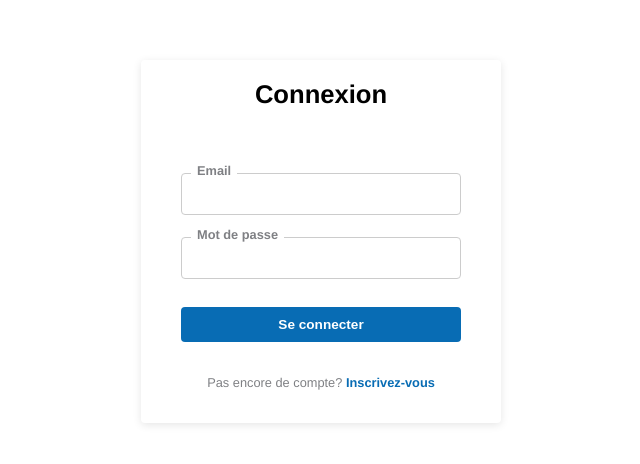
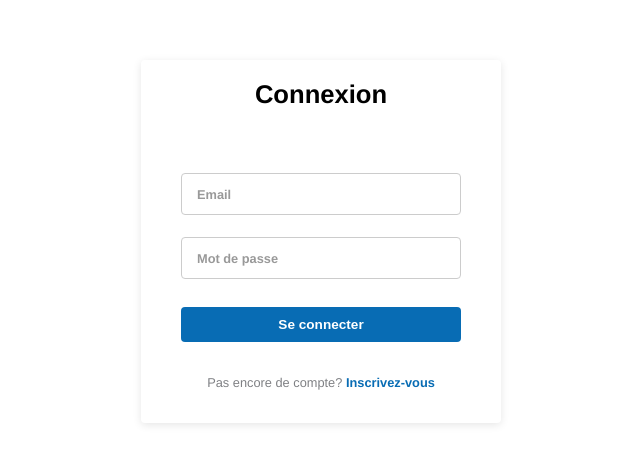
Before and after one commit to KingAbrams/Household_Management, a React (Vite) app: page /Login in a window 1280 px wide. Shown: the top 464 px of the page, without its empty margins (319-959 px from the left). Built offline with nearby package versions, Linux system fonts and the light colour scheme.

Commit message:
update form style

```diff
--- a/src/components/login/LoginForm.tsx
+++ b/src/components/login/LoginForm.tsx
@@ -75,16 +75,22 @@ const LoginForm = () => {
 
       <form className="form">
         <div className="form-group">
+          <input
+            type="email"
+            placeholder="Email"
+            value={email}
+            onChange={handleEmailChange}
+          />
           <label>Email</label>
-          <input type="email" value={email} onChange={handleEmailChange} />
         </div>
         <div className="form-group">
-          <label>Mot de passe</label>
           <input
             type="password"
+            placeholder="Mot de passe"
             value={password}
             onChange={handlePasswordChange}
           />
+          <label>Mot de passe</label>
         </div>
         <button
           className="login-button"
--- a/src/components/login/loginForm.css
+++ b/src/components/login/loginForm.css
@@ -59,13 +59,16 @@
   font-size: var(--text-label);
   font-weight: 600;
   margin-bottom: 8px;
-  top: -12px;
+  top: 12px;
   left: 10px;
+  color: #999;
   background-color: white;
   padding-left: 6px;
   padding-right: 6px;
   padding-top: 2px;
   padding-bottom: 2px;
+  pointer-events: none;
+  transition: 0.2s ease all;
 }
 
 .form-group input {
@@ -91,8 +94,22 @@
   box-shadow: 0 0 0 0.5px var(--color-primary);
 }
 
-.form-group input::placeholder {
-  color: var(--color-grey);
+.form-group input:focus ~ label,
+.register-form-group input:focus ~ label,
+.form-group input:not(:placeholder-shown) ~ label,
+.register-form-group input:not(:placeholder-shown) ~ label {
+  top: -10px;
+  font-size: 0.7rem;
+}
+
+.form-group input:focus ~ label,
+.register-form-group input:focus ~ label {
+  color: var(--color-primary);
+}
+
+.form-group input::placeholder,
+.register-form-group input::placeholder {
+  color: transparent;
 }
 
 .form-group input[type='password'],
--- a/src/components/register/RegisterForm.tsx
+++ b/src/components/register/RegisterForm.tsx
@@ -123,53 +123,58 @@ const RegisterForm = () => {
       <form className="register-form">
         <div className="register-form-group-fullname">
           <div className="register-form-group it1">
-            <label>Nom</label>
             <input
               type="text"
+              placeholder="Nom"
               className={errorInput.lastname ? 'input-error' : ''}
               value={lastname}
               onChange={handleLastnameChange}
             />
+            <label>Nom</label>
           </div>
           <div className="register-form-group it2">
-            <label>Prénom</label>
             <input
               type="text"
+              placeholder="Prénom"
               className={errorInput.firstname ? 'input-error' : ''}
               value={firstname}
               onChange={handleFirstnameChange}
             />
+            <label>Prénom</label>
           </div>
         </div>
 
         <div className="register-form-group">
-          <label>Email</label>
           <input
             type="email"
+            placeholder="Email"
             className={errorInput.email ? 'input-error' : ''}
             value={email}
             onChange={handleEmailChange}
           />
+          <label>Email</label>
         </div>
 
         <div className="register-form-group">
-          <label>Mot de passe</label>
           <input
             type="password"
+            placeholder="Mot de passe"
             className={errorInput.password ? 'input-error' : ''}
             value={password}
             onChange={handlePasswordChange}
           />
+          <label>Mot de passe</label>
         </div>
 
         <div className="register-form-group">
-          <label>Confirmation</label>
           <input
             type="password"
+            placeholder="Confirmer mot de passe"
             className={errorInput.confirmPassword ? 'input-error' : ''}
             value={confirmPassword}
             onChange={handleConfirmPasswordChange}
           />
+          <label>Confirmer mot de passe</label>
         </div>
 
         <div>
```
